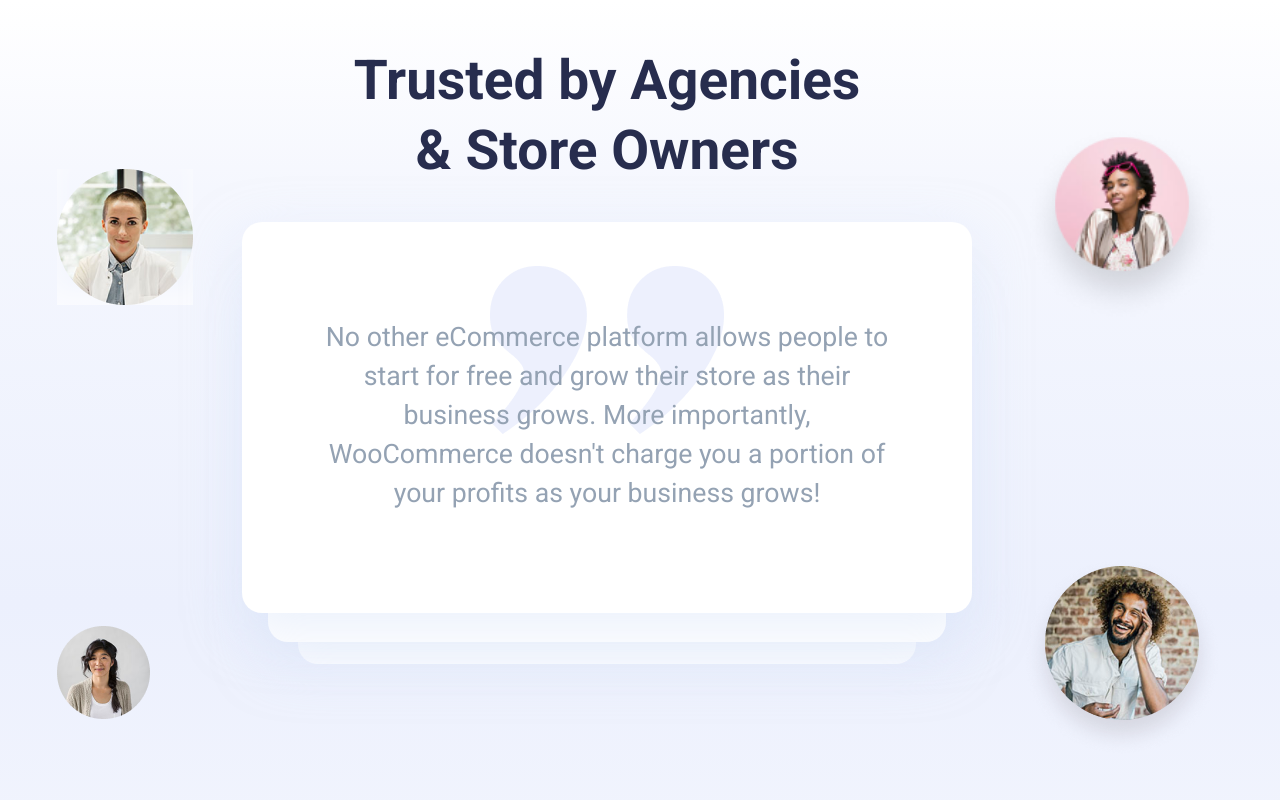
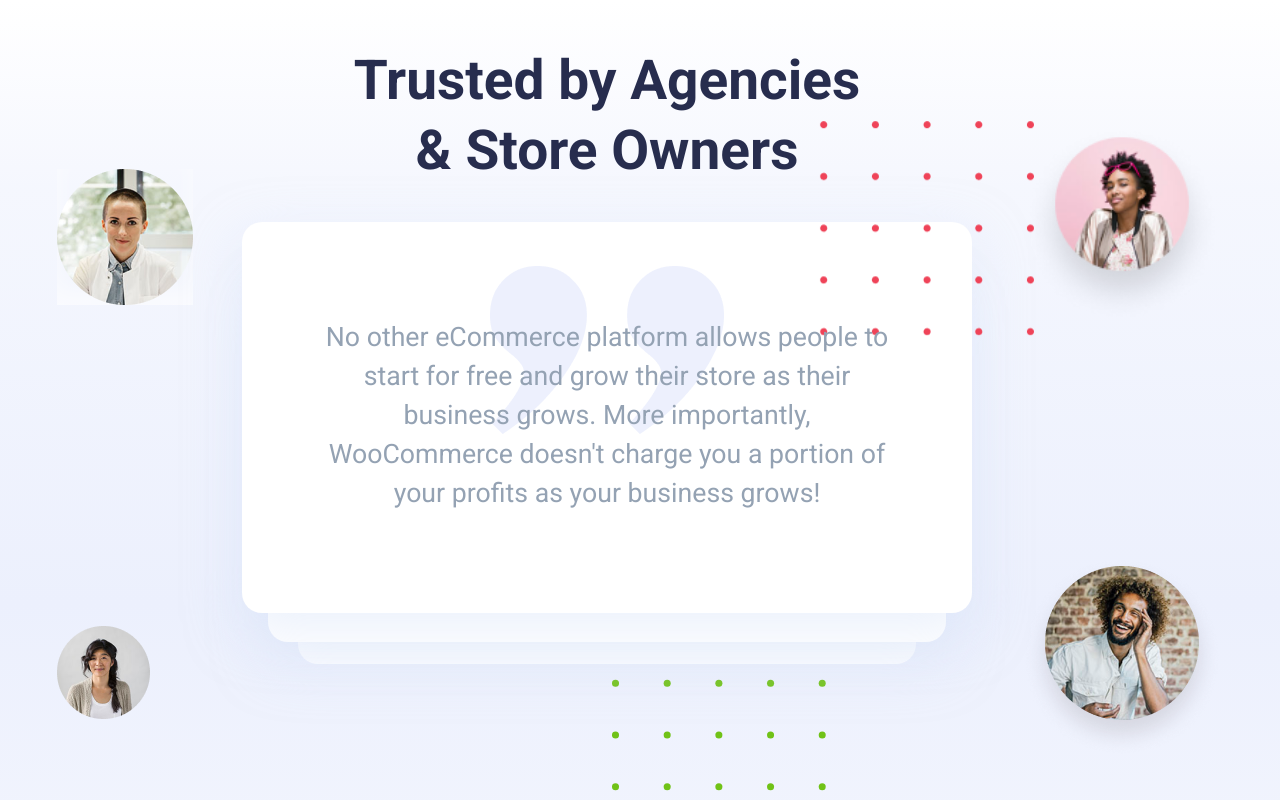
Before and after one commit to Krotlk/Teachmeskills, a plain HTML site: page DZ_06/index.html in a window 1280 px wide. Shown: the top 800 px of the page. Drawn offline with Linux system fonts and the light colour scheme.

Commit message:
commit asd

```diff
--- a/DZ_06/style.css
+++ b/DZ_06/style.css
@@ -42,10 +42,7 @@
     align-items: center;
     z-index: 6;
 }
-.description-block::after{
-    background-image: url(../Junk/DZ_06/left_Union.png);
 
-}
 
 .description{
     font-family: Roboto;
@@ -84,19 +81,30 @@
 }
 
 .block__background_second::after{
-    background-image: url(/Junk/DZ_06/pic_green.svg);
+    background-image: url(../Junk/DZ_06/pic_green.svg);
     width: 213.76px;
     height: 472.16px;
+    content: "";
+    z-index: 1;
+    transform: rotate(90deg);
+    background-repeat: no-repeat;
+    position:absolute;
+    left: 30%;
+    top: 50%;
 }
 
 
-.block__background::before{
+.description-block::before{
     content: "";
     width: 213.76px;
     height: 472.16px;
     z-index: 1;
     transform: rotate(90deg);
     background-image: url(../Junk/DZ_06/pic_red.png);
+    background-repeat: no-repeat;
+    position: absolute;
+    left: 54%;
+    top: -1%;
 }
 
 .image__block{
--- a/DZ_08/style.css
+++ b/DZ_08/style.css
@@ -86,7 +86,7 @@
     width: 170px;
     height: 0px;
     border: 1px solid #FFFFFF;
-    text-align: left;
+
 
 
 }
@@ -223,7 +223,10 @@
 justify-content: center;
 margin-top: 72px;
 border: none;
+
 }
+
+
 
 footer{
     background: #F8EFEF;
```
